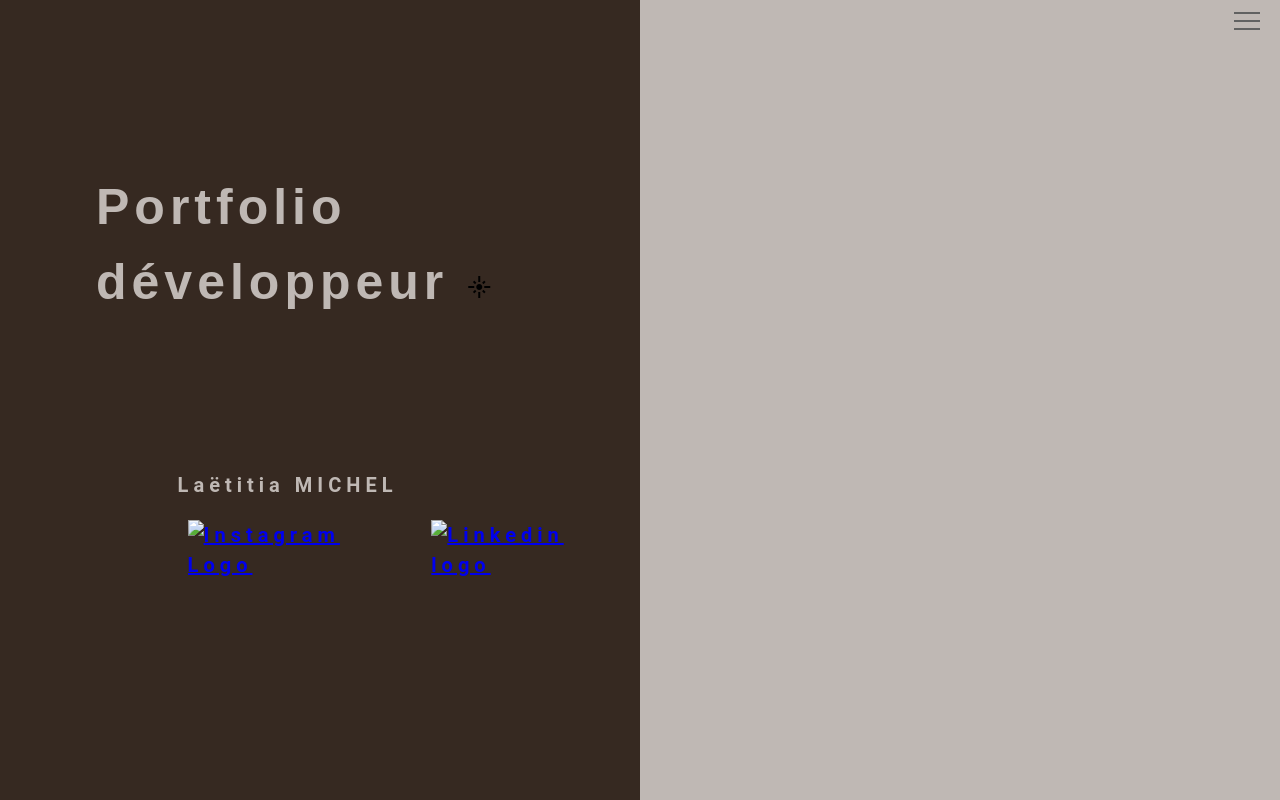
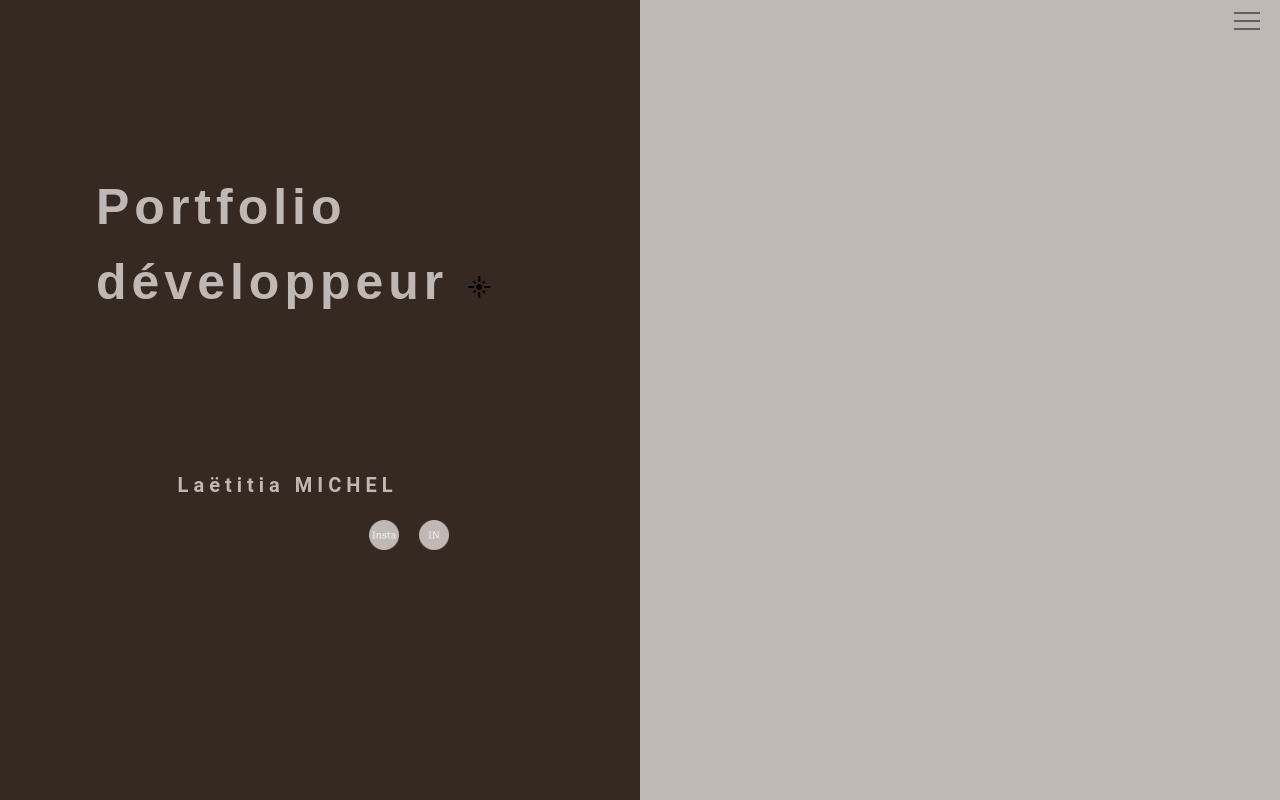
Before and after one commit to laetitiamichel/projet, a website: page index.html in a window 1280 px wide. Drawn offline with nearby package versions, Linux system fonts and the light colour scheme; files that its build step writes are made by us from their sources; the site is published under a folder, as on GitHub Pages, so addresses that start at the root find nothing; a web font is replaced by a local one.

Commit message:
MAJ boutons

```diff
--- a/index.html
+++ b/index.html
@@ -31,12 +31,12 @@
                     <ul class="reseaux-sociaux">
                         <li>
                          <a href="https://www.instagram.com/ruegabrielle_/" target="_blank">
-                                <img src="/favicon/insta/favicon-32x32.png" alt="Instagram Logo">
+                                <img src="./favicon/insta/favicon-32x32.png" alt="Instagram Logo">
                             </a>
                         </li>
                         <li>
                             <a href="https://www.linkedin.com/in/laetitia-michel-/" target="_blank">
-                                <img src="/favicon/linkedin/favicon-32x32.png" alt="Linkedin logo">
+                                <img src="./favicon/linkedin/favicon-32x32.png" alt="Linkedin logo">
                             </a>
                             </li>
                     </ul>
```
